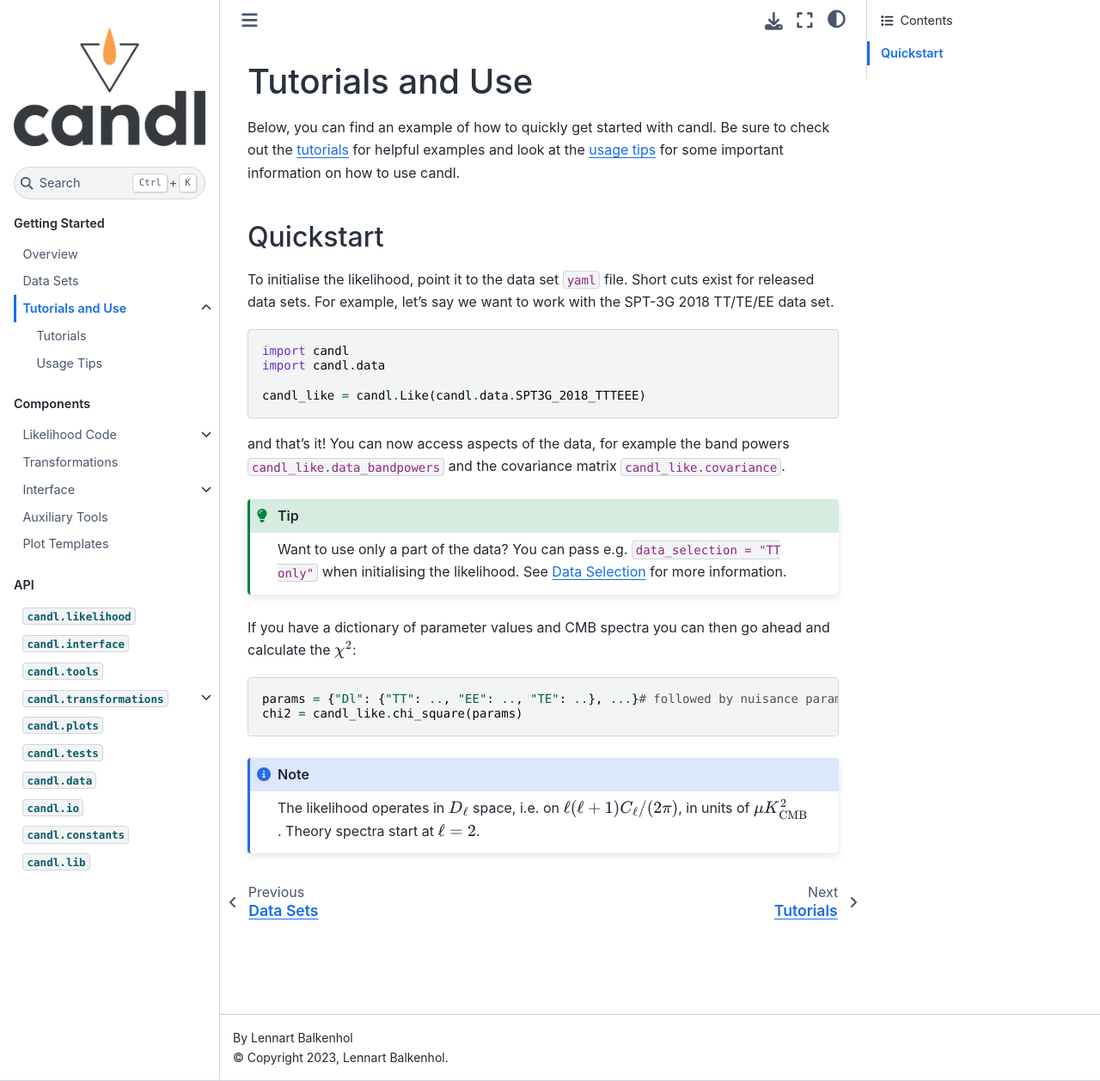
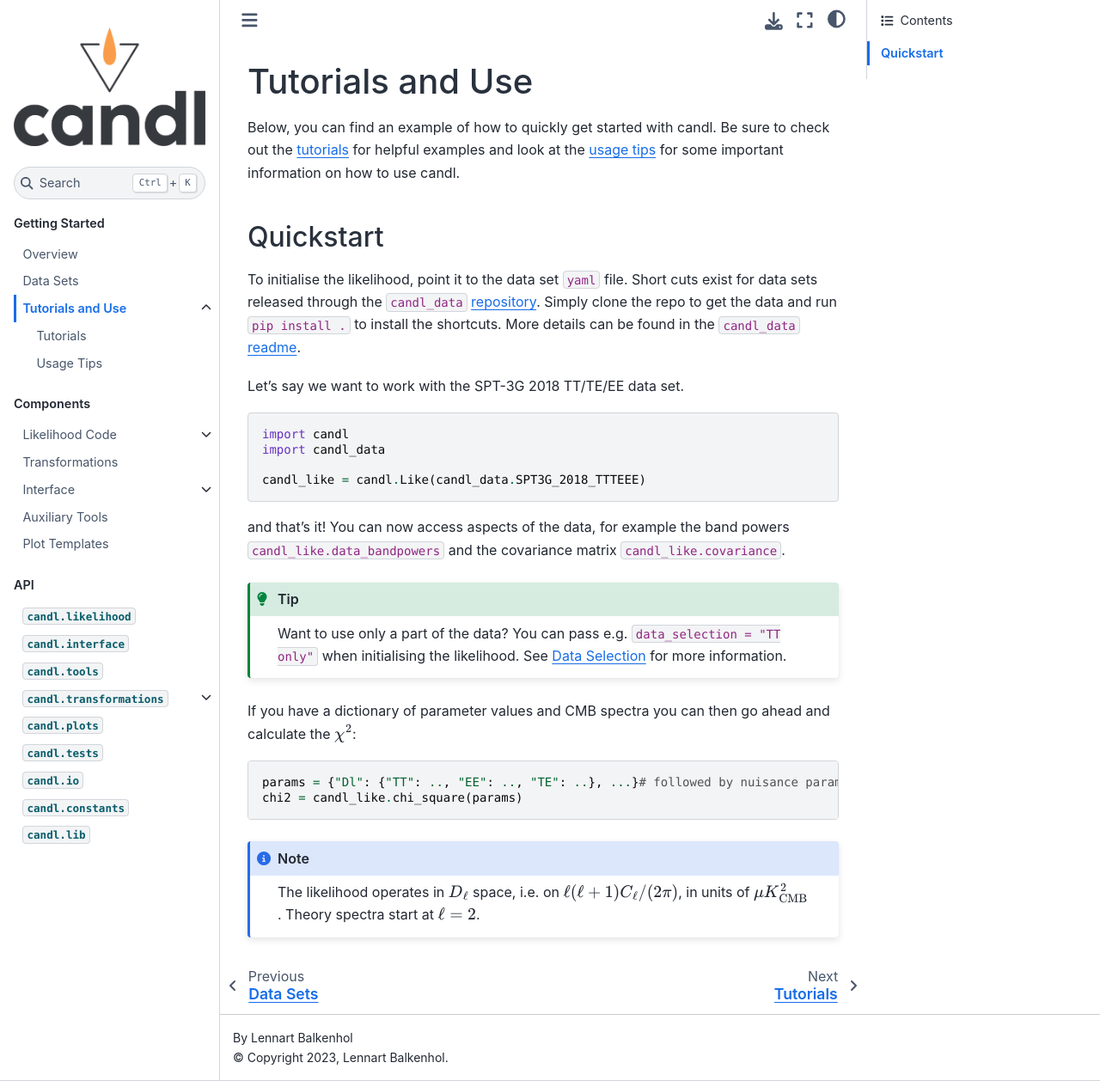
Before and after one commit to Lbalkenhol/candl, a Sphinx documentation site: the page built from docs/tutorial/tutorial_overview.rst, in a window 1280 px wide and 1258 px high. Shown: the whole window at 86% size. Built offline with Sphinx 7.4.7 and the Sphinx Book theme 1.1.4, drawn with Linux system fonts in a browser that asks for light colours.

Commit message:
remove more old candl.data references

```diff
--- a/candl/__init__.py
+++ b/candl/__init__.py
@@ -1,7 +1,7 @@
 """Differentiable Likelihood for CMB Analysis"""
 
 __author__ = ["L. Balkenhol", "C. Trendafilova", "K. Benabed", "S. Galli"]
-__version__ = "2.0.0"
+__version__ = "2.0.2"
 __description__ = "Differentiable Likelihood for CMB Analysis."
 
 from .likelihood import *
--- a/docs/index.rst
+++ b/docs/index.rst
@@ -63,7 +63,6 @@
    api/transformations_api
    api/plots_api
    api/tests_api
-   api/data_api
    api/io_api
    api/constants_api
    api/lib_api
--- a/docs/tutorial/tutorial_overview.rst
+++ b/docs/tutorial/tutorial_overview.rst
@@ -16,15 +16,18 @@ Quickstart
 ------------------------------
 
 To initialise the likelihood, point it to the data set ``yaml`` file.
-Short cuts exist for released data sets.
-For example, let's say we want to work with the SPT-3G 2018 TT/TE/EE data set.
+Short cuts exist for data sets released through the :code:`candl_data` `repository <https://github.com/Lbalkenhol/candl_data>`__.
+Simply clone the repo to get the data and run :code:`pip install .` to install the shortcuts.
+More details can be found in the :code:`candl_data` `readme <https://github.com/Lbalkenhol/candl_data>`__.
+
+Let's say we want to work with the SPT-3G 2018 TT/TE/EE data set.
 
 .. code-block:: python
 
     import candl
-    import candl.data
+    import candl_data
 
-    candl_like = candl.Like(candl.data.SPT3G_2018_TTTEEE)
+    candl_like = candl.Like(candl_data.SPT3G_2018_TTTEEE)
 
 and that's it! You can now access aspects of the data, for example the band powers ``candl_like.data_bandpowers`` and the covariance matrix ``candl_like.covariance``.
 
--- a/docs/tutorial/usage_tips.rst
+++ b/docs/tutorial/usage_tips.rst
@@ -21,8 +21,8 @@ Instantiating Likelihoods
 There are three options for instantiating likelihoods. In ``candl.Like()`` or ``candl.LensLike()`` you can:
 
 1. point directly to the data set info ``.yaml`` file.
-2. use the short cut for released data sets, e.g. ``candl.data.SPT3G_2018_TTTEEE``.
-3. point to an index file and specify the variant, e.g. ``candl.data.SPT3G_2018_Lens`` with ``variant = 'lens_only'``.
+2. use the short cut for released data sets from the :code:`candl_data` `repository <https://github.com/Lbalkenhol/candl_data>`__, e.g. ``candl_data.SPT3G_2018_TTTEEE``.
+3. point to an index file and specify the variant, e.g. ``candl_data.SPT3G_2018_Lens`` with ``variant = 'lens_only'``.
 
 
 Working With Instantiated Likelihoods
```
Also changed, not shown: CHANGELOG.md (+8 -0 lines), candl_mp/__init__.py (+11 -5 lines), docs/api/data_api.rst (deleted, +0 -7 lines), docs/interface/interface_sampler.rst (+15 -11 lines), 4 other files.
